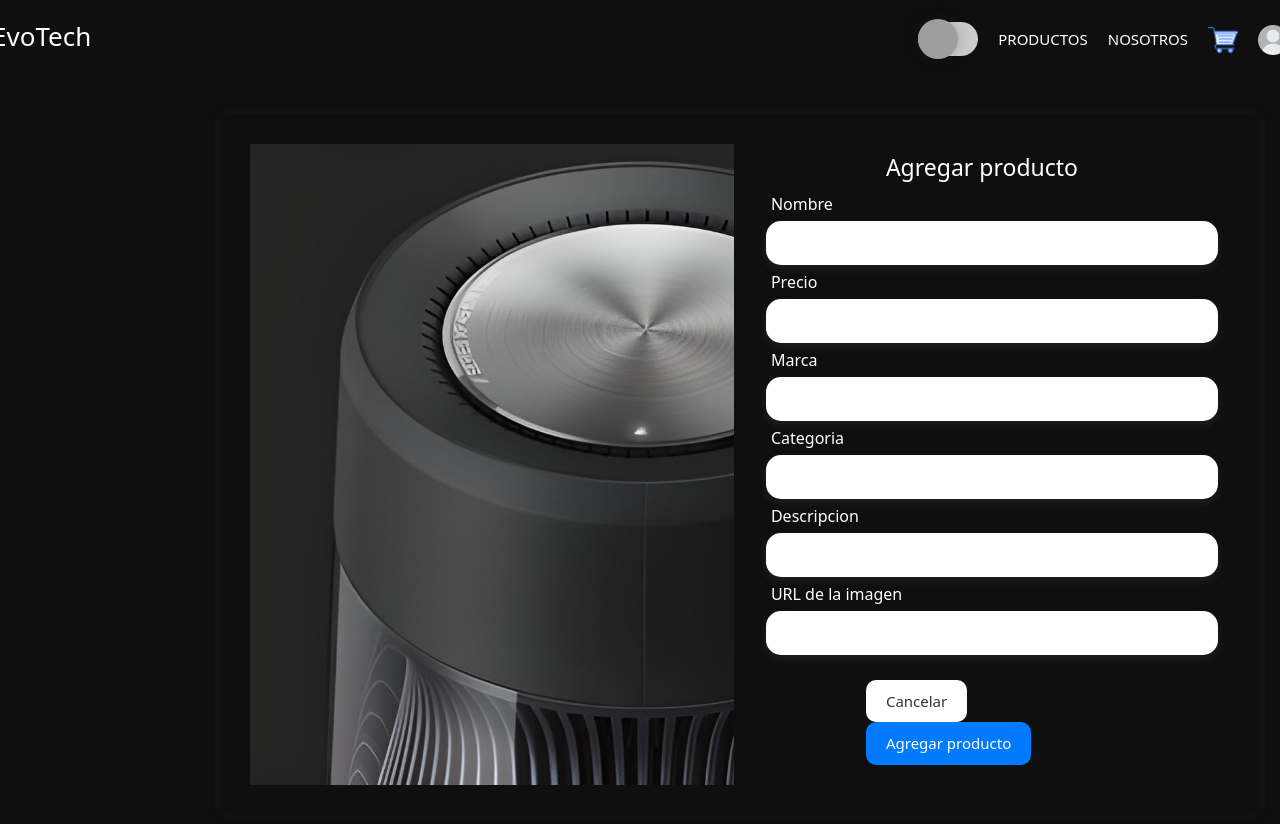
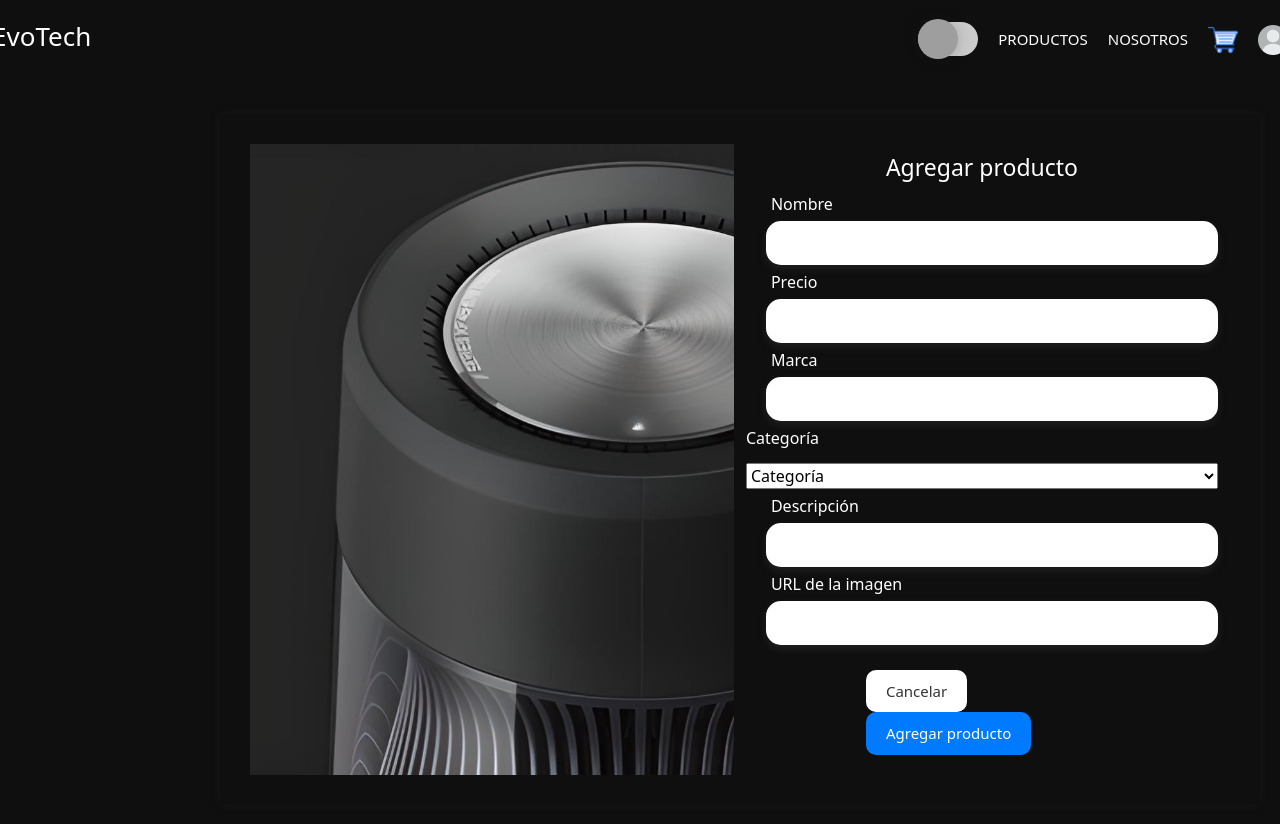
Before and after one commit to Agustinaa01/PL-Final-Front, a React (Create React App) app: page /productForm in a window 1280 px wide. Shown: the top 824 px of the page. Built offline with nearby package versions, Linux system fonts and the light colour scheme; sample sign-in values are in the browser's storage; grey boxes are pictures that could not be loaded.

Commit message:
add DropDown in EditProduct

```diff
--- a/src/components/productform/ProductForm.js
+++ b/src/components/productform/ProductForm.js
@@ -35,7 +35,8 @@ const ProductForm = () => {
   const categoryRef = useRef(null);
   const descRef = useRef(null);
   const imageInputRef = useRef(null);
-  //manejadores de eventos
+
+  // Manejadores de eventos
   const handleNameChange = (event) => {
     setName(event.target.value);
   };
@@ -54,10 +55,11 @@ const ProductForm = () => {
   const handleURLChange = (event) => {
     setImage(event.target.value);
   };
-  const handleCancelClick = () =>{
+  const handleCancelClick = () => {
     navigate("/products");
-  }
-  // Alerta de campos vacios
+  };
+
+  // Alerta de campos vacíos
   const handleAddClick = () => {
     let isError = false;
     if (name.length === 0) {
@@ -77,21 +79,24 @@ const ProductForm = () => {
     }
     if (category.length === 0) {
       categoryRef.current.focus();
-      setError({ categoryError: "Por favor complete la categoria" });
+      setError({ categoryError: "Por favor complete la categoría" });
       isError = true;
     }
     if (description.length === 0) {
       descRef.current.focus();
-      setError({ descError: "Por favor complete la descripcion" });
+      setError({ descError: "Por favor complete la descripción" });
       isError = true;
-    }else if (description.length >= 150) {
+    } else if (description.length >= 150) {
       descRef.current.focus();
-      setError({ descError: "La descripcion debe tener como maximo 150 caracteres" });
+      setError({
+        descError: "La descripción debe tener como máximo 150 caracteres",
+      });
       isError = true;
     }
     const id = location.state?.productSelected?.id;
     if (isError) return;
     setError(null);
+
     const producto = { id, name, price, brand, category, description, imageUrl };
     const url = id
       ? `https://localhost:7108/api/Producto/${id}`
@@ -102,7 +107,7 @@ fetch(url, {
       method,
       headers: {
         'Authorization': `Bearer ${localStorage.getItem('authToken')}`,
-    'Content-Type': 'application/json'
+        'Content-Type': 'application/json',
       },
       body: JSON.stringify(producto),
     })
@@ -134,7 +139,7 @@ fetch(url, {
             navigate(`/products`);
           }
         } else {
-    // Handle error
+          // Manejar error
           toast.error('Ocurrió un error. Por favor, inténtelo de nuevo.', {
             position: "top-center",
             autoClose: 5000,
@@ -145,11 +150,13 @@ fetch(url, {
             progress: undefined,
             theme: "colored",
           });
-    throw new Error(`La respuesta tuvo algunos errores: ${response.statusText}`);
+          throw new Error(
+            `La respuesta tuvo algunos errores: ${response.statusText}`
+          );
         }
       })
       .catch((error) => {
-  // Handle network error
+        // Manejar error de red
         toast.error('Ocurrió un error de red. Por favor, inténtelo de nuevo.', {
           position: "top-center",
           autoClose: 5000,
@@ -163,15 +170,15 @@ fetch(url, {
         console.error("Error:", error.message);
       });
   };
+
   const { theme } = useContext(ThemeContext);
   const isLightTheme = theme === "light";
   const textProduct = isLightTheme ? "light-form" : "dark-form";
-  //sconst preSetCategories = ["Tablet", "Celulares", "Auriculres", "Computadoras", "Camaras", "Parlantes", "Consolas"];
 
   return (
-    <>    <Headers />
+    <>
+      <Headers />
       <div className="page">
-
         <div className="name">
           <div className={`${textProduct}`}>
             <div className="container-imag">
@@ -218,18 +225,27 @@ fetch(url, {
               {error?.brandError && (
                 <p className="input-vacio">{error.brandError}</p>
               )}
-            <label className="label-input">Categoria</label>
-            <input
+              <label className="label-input-category">Categoría</label>
+              <select
                 className="input"
                 onChange={handleCategoryChange}
-              type="text"
                 value={category}
                 ref={categoryRef}
-            />
+              >
+                <option value="">Categoría</option>
+                <option value="Tablet">Tablet</option>
+                <option value="Celulares">Celulares</option>
+                <option value="Auriculares">Auriculares</option>
+                <option value="Laptops">Computadoras</option>
+                <option value="Camaras">Camaras</option>
+                <option value="Parlantes">Parlantes</option>
+                <option value="Consolas">Consolas</option>
+              </select>
               {error?.categoryError && (
                 <p className="input-vacio">{error.categoryError}</p>
               )}
-            <label className="label-input">Descripcion</label>
+
+              <label className="label-input">Descripción</label>
               <input
                 className="input"
                 onChange={handleDescChange}
--- a/src/components/products/Products.css
+++ b/src/components/products/Products.css
@@ -88,7 +88,7 @@
 
 .dark-product-background {
   width: 300px;
-  height: auto;
+  height: 400px;
   margin: 15px;
   border: 1px solid #ccc;
   padding: 15px;
--- a/src/components/products/Products.js
+++ b/src/components/products/Products.js
@@ -1,8 +1,6 @@
 import React, { useContext, useEffect } from "react";
 import "./Products.css";
 import { useNavigate } from "react-router";
-import fotoDetailsImage from "./fotoDetails.png";
-import fotoDetailsImage2 from "./productAdd.png";
 import Headers from "../header/Headers";
 import ProductFilter from "../productfilter/ProductFilter";
 import { useState } from "react";
```
Also changed, not shown: src/index.js (indentation only). Lines whose indentation alone changed are shown as unchanged.
